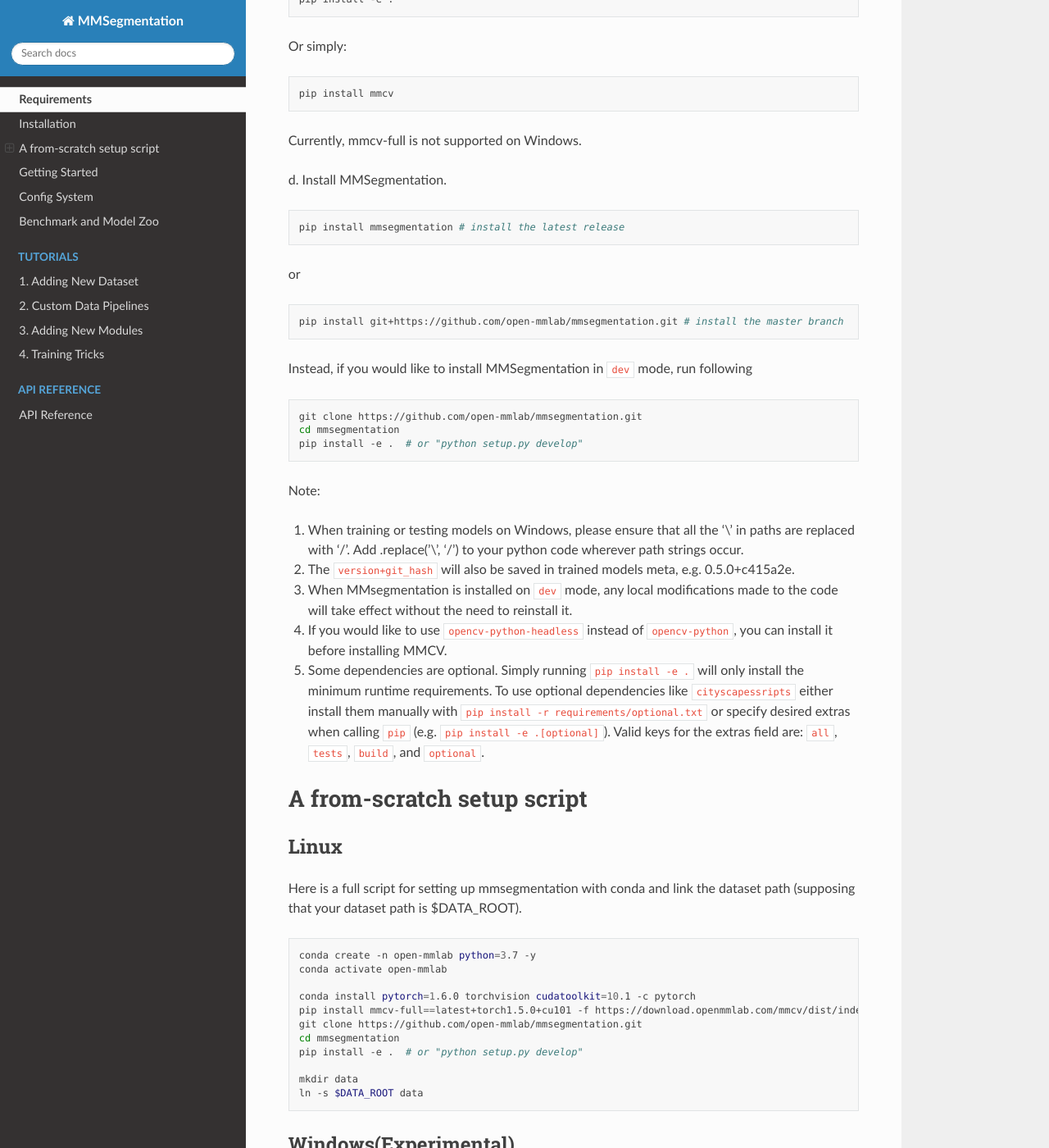
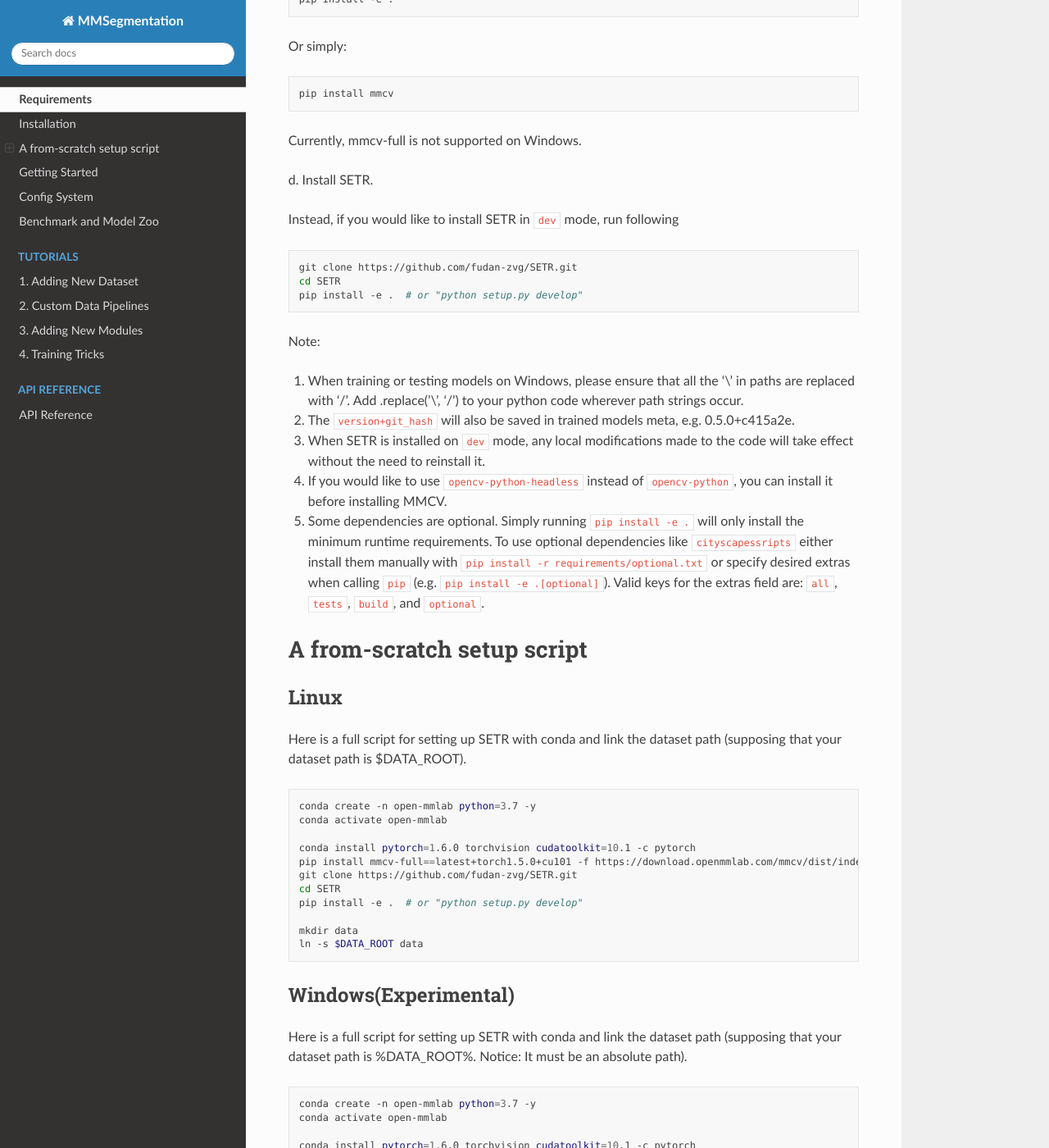
Before and after one commit to fudan-zvg/SETR, a Sphinx documentation site: the page built from docs/install.md, in a window 1280 px wide and 1400 px high, scrolled down 1282 px. Shown: the whole window at 82% size. Built offline with Sphinx 7.4.7 and the Read the Docs theme 2.0.0, drawn with Linux system fonts in a browser that asks for light colours; some of the changed text lies outside the part shown.

Commit message:
update install.md

````diff
--- a/docs/install.md
+++ b/docs/install.md
@@ -61,23 +61,13 @@
 
 Currently, mmcv-full is not supported on Windows.
 
-d. Install MMSegmentation.
+d. Install SETR.
+
+Instead, if you would like to install SETR in `dev` mode, run following
 
 ```shell
-pip install mmsegmentation # install the latest release
-```
-
-or
-
-```shell
-pip install git+https://github.com/open-mmlab/mmsegmentation.git # install the master branch
-```
-
-Instead, if you would like to install MMSegmentation in `dev` mode, run following
-
-```shell
-git clone https://github.com/open-mmlab/mmsegmentation.git
-cd mmsegmentation
+git clone https://github.com/fudan-zvg/SETR.git
+cd SETR
 pip install -e .  # or "python setup.py develop"
 ```
 
@@ -85,7 +75,7 @@
 
 1. When training or testing models on Windows, please ensure that all the '\\' in paths are replaced with '/'. Add .replace('\\', '/') to your python code wherever path strings occur.
 2. The `version+git_hash` will also be saved in trained models meta, e.g. 0.5.0+c415a2e.
-3. When MMsegmentation is installed on `dev` mode, any local modifications made to the code will take effect without the need to reinstall it.
+3. When SETR is installed on `dev` mode, any local modifications made to the code will take effect without the need to reinstall it.
 4. If you would like to use `opencv-python-headless` instead of `opencv-python`,
    you can install it before installing MMCV.
 5. Some dependencies are optional. Simply running `pip install -e .` will only install the minimum runtime requirements.
@@ -95,7 +85,7 @@
 
 ### Linux
 
-Here is a full script for setting up mmsegmentation with conda and link the dataset path (supposing that your dataset path is $DATA_ROOT).
+Here is a full script for setting up SETR with conda and link the dataset path (supposing that your dataset path is $DATA_ROOT).
 
 ```shell
 conda create -n open-mmlab python=3.7 -y
@@ -103,8 +93,8 @@
 
 conda install pytorch=1.6.0 torchvision cudatoolkit=10.1 -c pytorch
 pip install mmcv-full==latest+torch1.5.0+cu101 -f https://download.openmmlab.com/mmcv/dist/index.html
-git clone https://github.com/open-mmlab/mmsegmentation.git
-cd mmsegmentation
+git clone https://github.com/fudan-zvg/SETR.git
+cd SETR
 pip install -e .  # or "python setup.py develop"
 
 mkdir data
@@ -113,7 +103,7 @@
 
 ### Windows(Experimental)
 
-Here is a full script for setting up mmsegmentation with conda and link the dataset path (supposing that your dataset path is
+Here is a full script for setting up SETR with conda and link the dataset path (supposing that your dataset path is
 %DATA_ROOT%. Notice: It must be an absolute path).
 
 ```shell
@@ -124,8 +114,8 @@
 set PATH=full\path\to\your\cpp\compiler;%PATH%
 pip install mmcv
 
-git clone https://github.com/open-mmlab/mmsegmentation.git
-cd mmsegmentation
+git clone https://github.com/fudan-zvg/SETR.git
+cd SETR
 pip install -e .  # or "python setup.py develop"
 
 mklink /D data %DATA_ROOT%
````
Also changed, not shown: 1 other file.
